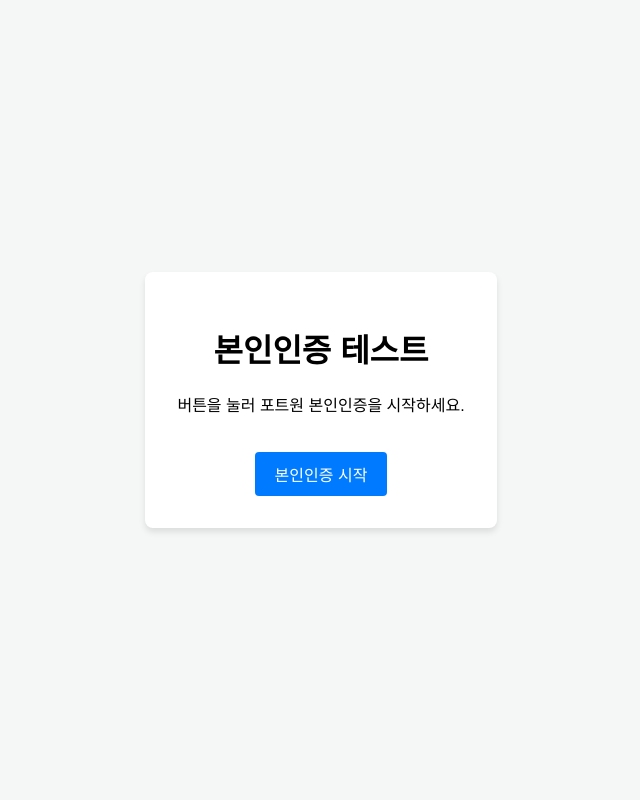
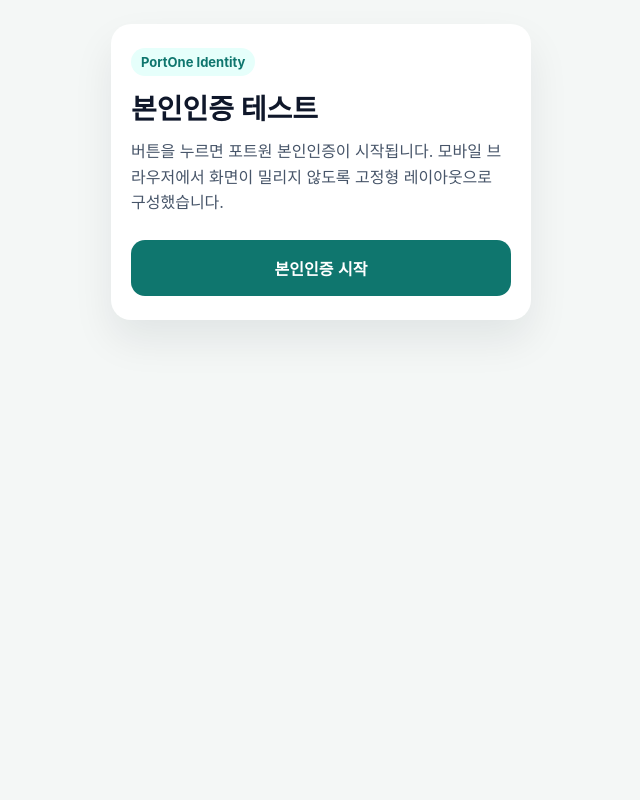
Before and after one commit to ungan/DONTTAz_project, a web app: page /test-auth.html in a window 1280 px wide. Shown: the whole page, without its empty margins (319-959 px from the left). Run offline with its HTML, style and script files only (its server is not run), Linux system fonts and the light colour scheme; data that the repository does not hold is empty; some of the project's set-up classes (security, data sources, template engines, error pages and the like) are left out, and stand-ins take their place; some libraries are stand-ins or nearby versions.

Commit message:
[FE][fix] 포트원 인증 에러 수정 (# S14P21C104-380)

```diff
--- a/donttaz-APP/front/app.json
+++ b/donttaz-APP/front/app.json
@@ -25,6 +25,7 @@
       "output": "static"
     },
     "plugins": [
+      "@portone/react-native-sdk/plugin",
       "expo-router",
       "expo-secure-store",
       "@react-native-community/datetimepicker",
--- a/donttaz-APP/front/app/_layout.tsx
+++ b/donttaz-APP/front/app/_layout.tsx
@@ -50,8 +50,10 @@ export default function RootLayout() {
             <Stack.Screen name="account-open-profile" options={{ headerShown: false }} />
             <Stack.Screen name="account-open-banking" options={{ headerShown: false }} />
             <Stack.Screen name="account-open-verify" options={{ headerShown: false }} />
+            <Stack.Screen name="account-open-certification" options={{ headerShown: false }} />
             <Stack.Screen name="account-open-complete" options={{ headerShown: false }} />
             <Stack.Screen name="signup-start" options={{ headerShown: false }} />
+            <Stack.Screen name="signup-certification" options={{ headerShown: false }} />
             <Stack.Screen name="signup-account" options={{ headerShown: false }} />
             <Stack.Screen name="signup-pin" options={{ headerShown: false }} />
             <Stack.Screen name="signup-complete" options={{ headerShown: false }} />
--- /dev/null
+++ b/donttaz-APP/front/app/account-open-certification.tsx
@@ -0,0 +1 @@
+export { AccountOpenCertificationPage as default } from '@/pages/account-open-certification';
--- /dev/null
+++ b/donttaz-APP/front/app/signup-certification.tsx
@@ -0,0 +1,3 @@
+import { SignupCertificationPage } from '@/pages/signup-certification';
+
+export default SignupCertificationPage;
--- a/donttaz-APP/front/package.json
+++ b/donttaz-APP/front/package.json
@@ -17,6 +17,7 @@
     "@expo/ngrok": "^4.1.3",
     "@expo/vector-icons": "^15.0.3",
     "@gorhom/bottom-sheet": "^5.2.8",
+    "@portone/react-native-sdk": "^0.6.0",
     "@react-native-async-storage/async-storage": "2.2.0",
     "@react-native-community/datetimepicker": "8.4.4",
     "@react-navigation/bottom-tabs": "^7.4.0",
@@ -32,6 +33,7 @@
     "expo-font": "~14.0.11",
     "expo-haptics": "~15.0.8",
     "expo-image": "~3.0.11",
+    "expo-intent-launcher": "~13.0.8",
     "expo-linear-gradient": "~15.0.8",
     "expo-linking": "~8.0.11",
     "expo-notifications": "~0.32.16",
@@ -58,6 +60,7 @@
     "zustand": "^5.0.12"
   },
   "devDependencies": {
+    "@portone/browser-sdk": "^0.1.3",
     "@types/react": "~19.1.0",
     "eslint": "^9.25.0",
     "eslint-config-expo": "~10.0.0",
--- /dev/null
+++ b/donttaz-APP/front/pages/account-open-certification/index.ts
@@ -0,0 +1 @@
+export { AccountOpenCertificationPage } from './ui/account-open-certification-page';
--- /dev/null
+++ b/donttaz-APP/front/pages/signup-certification/index.ts
@@ -0,0 +1 @@
+export { SignupCertificationPage } from './ui/signup-certification-page';
--- a/donttaz-BE/api/src/main/resources/static/test-auth.html
+++ b/donttaz-BE/api/src/main/resources/static/test-auth.html
@@ -2,90 +2,187 @@
 <html lang="ko">
 <head>
     <meta charset="UTF-8">
+    <meta
+            name="viewport"
+            content="width=device-width, initial-scale=1, viewport-fit=cover"
+    >
     <title>포트원 V2 본인인증 테스트</title>
     <script src="https://cdn.portone.io/v2/browser-sdk.js"></script>
     <style>
+        :root {
+            color-scheme: light;
+            --bg: #f4f7f6;
+            --card: #ffffff;
+            --text: #0f172a;
+            --muted: #475569;
+            --line: #dbe2ea;
+            --primary: #0f766e;
+            --primary-pressed: #115e59;
+            --success-bg: #f0fdf4;
+            --success-text: #166534;
+        }
+
+        * {
+            box-sizing: border-box;
+        }
+
+        html {
+            background: var(--bg);
+            overscroll-behavior-y: contain;
+        }
+
         body {
-            font-family: sans-serif;
-            display: flex;
-            flex-direction: column;
-            align-items: center;
-            justify-content: center;
-            height: 100vh;
             margin: 0;
-            background-color: #f4f7f6;
+            min-height: 100vh;
+            min-height: 100svh;
+            padding: max(24px, env(safe-area-inset-top)) 16px
+                max(24px, calc(env(safe-area-inset-bottom) + 16px));
+            background: var(--bg);
+            color: var(--text);
+            font-family: -apple-system, BlinkMacSystemFont, "Segoe UI", sans-serif;
+            -webkit-text-size-adjust: 100%;
+            overflow-x: hidden;
+        }
+
+        .page {
+            width: 100%;
+            max-width: 420px;
+            margin: 0 auto;
         }
 
         .container {
-            background: white;
-            padding: 2rem;
-            border-radius: 8px;
-            box-shadow: 0 4px 6px rgba(0, 0, 0, 0.1);
+            background: var(--card);
+            padding: 24px 20px;
+            border-radius: 20px;
+            box-shadow: 0 20px 40px rgba(15, 23, 42, 0.08);
+        }
+
+        .eyebrow {
+            display: inline-flex;
+            align-items: center;
+            padding: 6px 10px;
+            border-radius: 999px;
+            background: #e6fffb;
+            color: var(--primary);
+            font-size: 13px;
+            font-weight: 700;
+        }
+
+        h1 {
+            margin: 16px 0 12px;
+            font-size: 28px;
+            line-height: 1.25;
+        }
+
+        p {
+            margin: 0;
+            color: var(--muted);
+            line-height: 1.6;
+        }
+
+        .actions {
+            margin-top: 24px;
+        }
+
+        button,
+        a.button-link {
+            width: 100%;
+            border: none;
+            border-radius: 14px;
+            padding: 16px 18px;
+            font-size: 16px;
+            font-weight: 700;
             text-align: center;
-            max-width: 420px;
+            text-decoration: none;
+            transition: background-color 0.2s ease, opacity 0.2s ease;
         }
 
         button {
-            background-color: #007bff;
-            color: white;
-            border: none;
-            padding: 10px 20px;
-            border-radius: 4px;
+            background: var(--primary);
+            color: #ffffff;
             cursor: pointer;
-            font-size: 16px;
-            margin-top: 20px;
         }
 
-        button:hover {
-            background-color: #0056b3;
+        button:active {
+            background: var(--primary-pressed);
+        }
+
+        button[disabled] {
+            opacity: 0.6;
+            cursor: not-allowed;
         }
 
         a.button-link {
-            display: inline-block;
-            background-color: #1f7a1f;
-            color: white;
-            text-decoration: none;
-            padding: 10px 20px;
-            border-radius: 4px;
+            display: none;
             margin-top: 12px;
-        }
-
-        a.button-link:hover {
-            background-color: #155d15;
+            background: #1d4ed8;
+            color: #ffffff;
         }
 
         #result {
+            display: none;
             margin-top: 20px;
-            padding: 10px;
-            border: 1px solid #ddd;
-            border-radius: 4px;
-            background: #fafafa;
-            display: none;
-            text-align: left;
+            padding: 16px;
+            border: 1px solid #bbf7d0;
+            border-radius: 14px;
+            background: var(--success-bg);
+            color: var(--success-text);
+            line-height: 1.6;
             word-break: break-all;
         }
 
-        #returnToApp {
-            display: none;
+        code {
+            display: inline-block;
+            margin-top: 8px;
+            color: var(--text);
+            font-family: ui-monospace, SFMono-Regular, Consolas, monospace;
         }
     </style>
 </head>
 <body>
-    <div class="container">
+<main class="page">
+    <section class="container">
+        <span class="eyebrow">PortOne Identity</span>
         <h1>본인인증 테스트</h1>
-        <p>버튼을 눌러 포트원 본인인증을 시작하세요.</p>
-        <button onclick="requestCert()">본인인증 시작</button>
+        <p>
+            버튼을 누르면 포트원 본인인증이 시작됩니다.
+            모바일 브라우저에서 화면이 밀리지 않도록 고정형 레이아웃으로 구성했습니다.
+        </p>
+
+        <div class="actions">
+            <button id="requestButton" type="button" onclick="requestCert()">
+                본인인증 시작
+            </button>
+            <a id="returnToApp" class="button-link" href="#">
+                앱으로 돌아가기
+            </a>
+        </div>
 
         <div id="result">
             <strong>인증 성공</strong><br>
-            아래 ID를 복사하거나 앱으로 돌아가기를 눌러 주세요.<br>
+            아래 ID를 확인한 뒤 자동 복귀가 되지 않으면 버튼으로 앱에 돌아가세요.<br>
             <code id="certId"></code>
-            <br>
-            <a id="returnToApp" class="button-link" href="#">앱으로 돌아가기</a>
         </div>
-    </div>
+    </section>
+</main>
 
 <script>
+    const requestButton = document.getElementById("requestButton");
+    const resultBox = document.getElementById("result");
+    const certIdElement = document.getElementById("certId");
+    const returnToAppLink = document.getElementById("returnToApp");
+
+    function lockScrollTop() {
+        window.scrollTo(0, 0);
+        document.documentElement.scrollTop = 0;
+        document.body.scrollTop = 0;
+    }
+
+    function setPendingState(isPending) {
+        requestButton.disabled = isPending;
+        requestButton.textContent = isPending ? "인증창 여는 중..." : "본인인증 시작";
+    }
+
     function createIdentityVerificationId() {
         if (window.crypto && typeof window.crypto.randomUUID === "function") {
             return `cert-${window.crypto.randomUUID()}`;
@@ -108,6 +205,28 @@
         return params.get("redirectUri");
     }
 
+    function getBridgeRedirectUrl() {
+        const redirectUri = getRedirectUri();
+
+        if (!redirectUri) {
+            return window.location.origin + window.location.pathname;
+        }
+
+        return `${window.location.origin}${window.location.pathname}?${new URLSearchParams({
+            redirectUri,
+        }).toString()}`;
+    }
+
+    function getResultFromCurrentUrl() {
+        const params = new URLSearchParams(window.location.search);
+
+        return {
+            identityVerificationId: params.get("identityVerificationId"),
+            code: params.get("code"),
+            message: params.get("message"),
+        };
+    }
+
     function redirectToApp(values) {
         const redirectUri = getRedirectUri();
 
@@ -117,20 +236,31 @@
 
         const query = new URLSearchParams(values).toString();
         const nextUrl = query ? `${redirectUri}?${query}` : redirectUri;
-            const returnToAppLink = document.getElementById("returnToApp");
 
         returnToAppLink.href = nextUrl;
-            returnToAppLink.style.display = "inline-block";
-            window.location.replace(nextUrl);
+        returnToAppLink.style.display = "block";
+
+        setTimeout(() => {
+            window.location.href = nextUrl;
+        }, 150);
+
         return true;
     }
 
     async function requestCert() {
+        lockScrollTop();
+        setPendingState(true);
+
         try {
             const response = await PortOne.requestIdentityVerification({
                 storeId: "store-e9d6a7c5-fb1d-4094-a7b6-c2fe37b55e8a",
                 identityVerificationId: createIdentityVerificationId(),
                 channelKey: "channel-key-f0acd432-a0ca-4c76-a481-1a219e2fc9a5",
+                redirectUrl: getBridgeRedirectUrl(),
+                windowType: {
+                    pc: "POPUP",
+                    mobile: "REDIRECTION",
+                },
             });
 
             if (response.code != null) {
@@ -142,13 +272,8 @@
                 return;
             }
 
-                console.log("인증 성공 응답:", response);
-                document.getElementById("result").style.display = "block";
-                document.getElementById("certId").innerText = response.identityVerificationId;
-
-                console.log("---------------------------------------");
-                console.log("ID 복사용:", response.identityVerificationId);
-                console.log("---------------------------------------");
+            resultBox.style.display = "block";
+            certIdElement.textContent = response.identityVerificationId;
 
             redirectToApp({
                 identityVerificationId: response.identityVerificationId,
@@ -158,9 +283,34 @@
             redirectToApp({
                 message: error?.message ?? "본인인증 처리 중 오류가 발생했습니다.",
             });
-                alert(`에러 발생: ${error?.message}`);
+            alert(`오류 발생: ${error?.message}`);
+        } finally {
+            setPendingState(false);
+            lockScrollTop();
         }
     }
+
+    (function handleRedirectResult() {
+        const { identityVerificationId, code, message } = getResultFromCurrentUrl();
+
+        if (identityVerificationId) {
+            resultBox.style.display = "block";
+            certIdElement.textContent = identityVerificationId;
+            redirectToApp({ identityVerificationId });
+            return;
+        }
+
+        if (message) {
+            redirectToApp({
+                code,
+                message,
+            });
+        }
+    })();
+
+    window.addEventListener("load", lockScrollTop);
+    window.addEventListener("pageshow", lockScrollTop);
+    window.addEventListener("resize", lockScrollTop);
 </script>
 </body>
 </html>
```
Also changed, not shown: donttaz-APP/front/features/account-open/model/use-account-open-flow.ts (+12 -34 lines), donttaz-APP/front/features/signup/api/portone.ts (+121 -6 lines), donttaz-APP/front/features/signup/model/use-signup-flow.ts (+31 -17 lines), donttaz-APP/front/pages/account-open-certification/ui/account-open-certification-page.styles.ts (added, +8 -0 lines), donttaz-APP/front/pages/account-open-certification/ui/account-open-certification-page.tsx (added, +56 -0 lines), donttaz-APP/front/pages/account-open-verify/ui/account-open-verify-page.tsx (+1 -25 lines), donttaz-APP/front/pages/signup-certification/ui/signup-certification-page.styles.ts (added, +8 -0 lines), donttaz-APP/front/pages/signup-certification/ui/signup-certification-page.tsx (added, +58 -0 lines), donttaz-APP/front/pages/signup-start/ui/signup-start-page.tsx (+3 -33 lines), donttaz-APP/front/react-native.config.js (added, +7 -0 lines), donttaz-APP/front/package-lock.json. Lines whose indentation alone changed are shown as unchanged.
